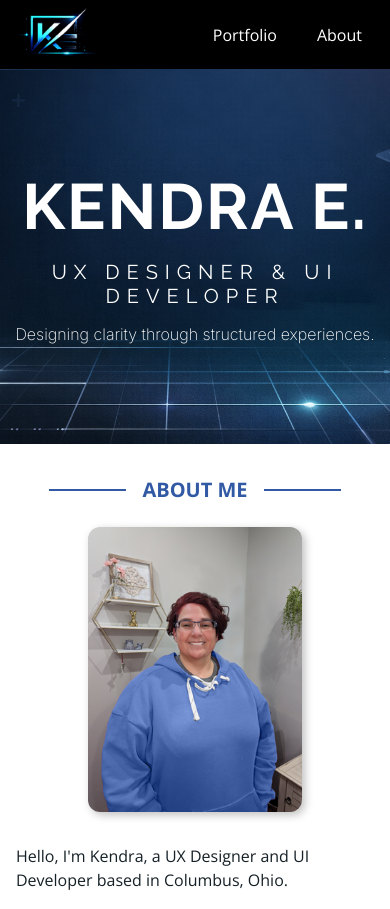
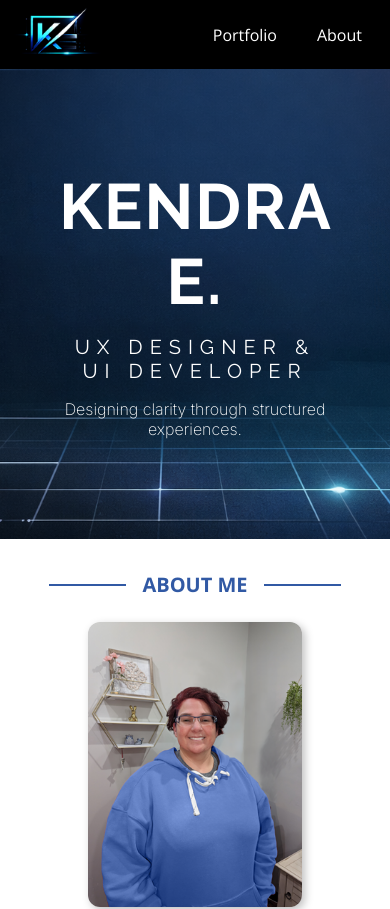
Before and after one commit to kedinger1178/portfolio, a React (Create React App) app: page /#/ in a window 390 px wide. Shown: the top 909 px of the page. Built offline with nearby package versions, Linux system fonts and the light colour scheme; a web font is replaced by a local one.

Commit message:
udpating hero padding

```diff
--- a/src/pages/Home/home.scss
+++ b/src/pages/Home/home.scss
@@ -17,8 +17,7 @@
     justify-content: center;
     align-items: center;
     gap: 16px;
-    padding: 100px 0px;
-    width: 100%;
+    padding: 100px 64px;
     height: auto;
 
     .name {
@@ -157,6 +156,9 @@
   .contact {
     padding: 32px;
   }
+  .hero-details {
+    padding: 100px 32px;
+  }
 
   .my-skills-body {
     flex-wrap: wrap;
@@ -226,6 +228,9 @@
   .skills-section {
     padding: 32px 16px;
   }
+  .hero-details {
+    padding: 100px 16px;
+  }
 
   .my-skills-body {
     .skills-card {
```
